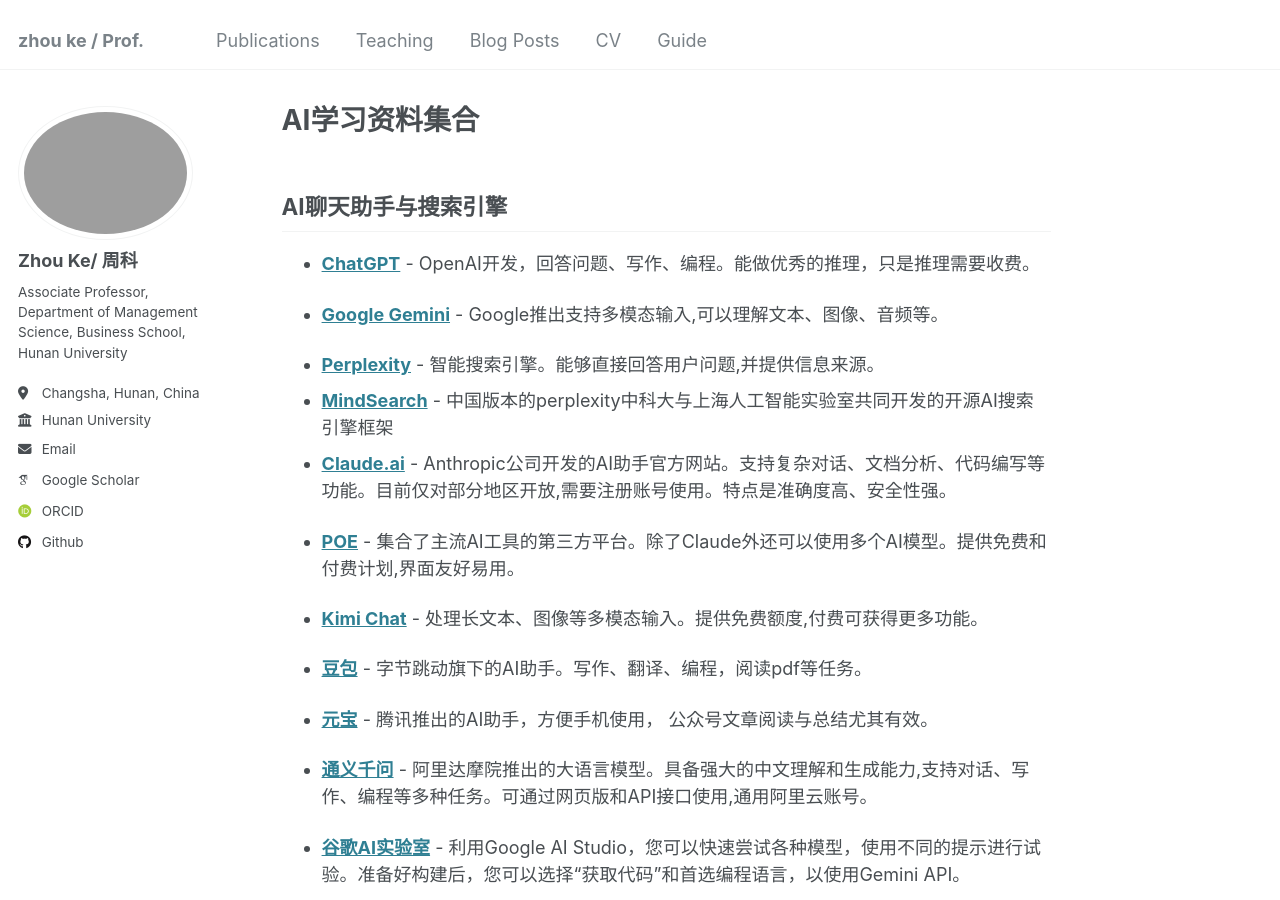
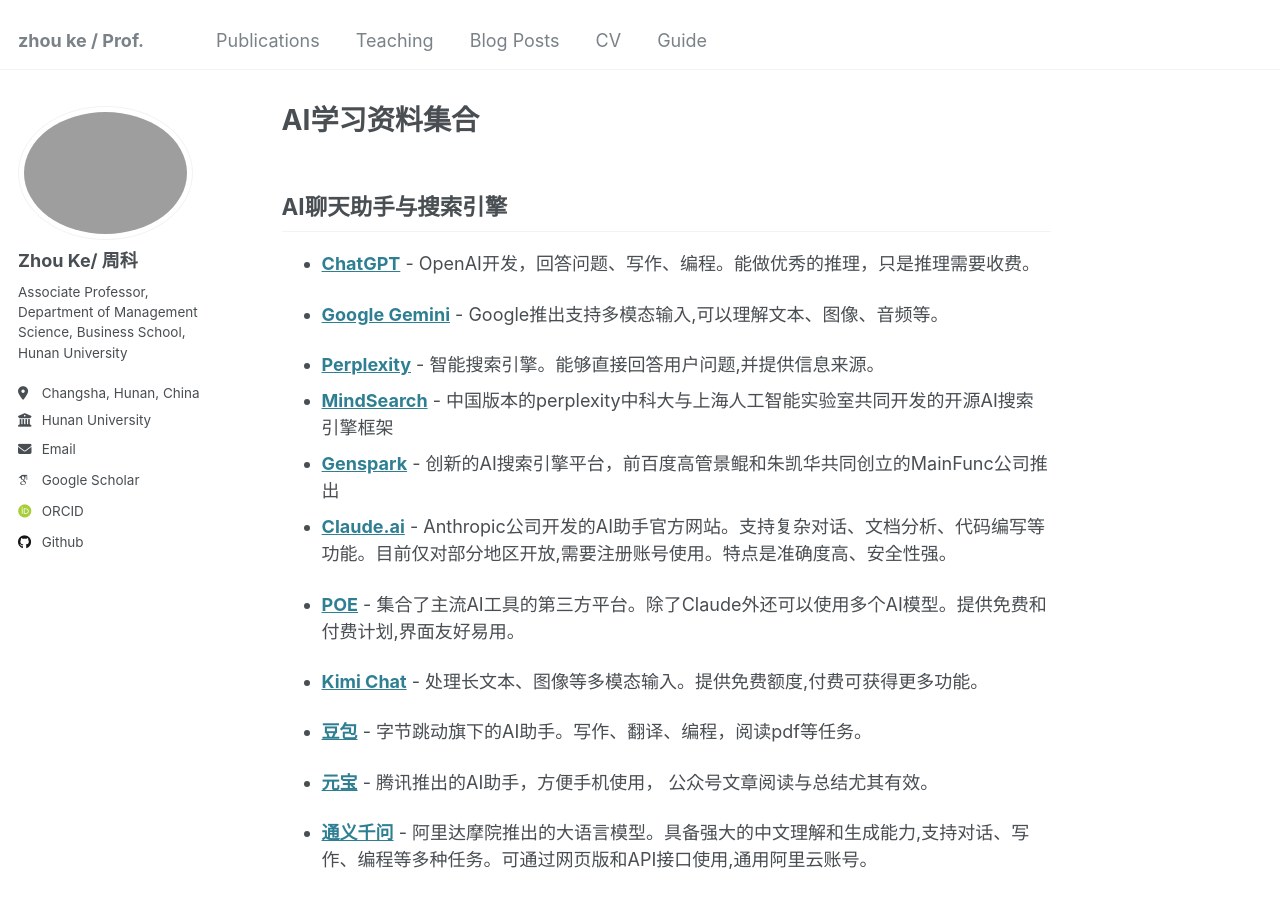
Before and after one commit to hustzhke/hustzhke.github.io, a Jekyll site: the page built from _pages/about.md, in a window 1280 px wide and 900 px high. Built offline with Jekyll 4.4.1, drawn with Linux system fonts in a browser that asks for light colours; some web fonts are replaced.

Commit message:
Update about.md

```diff
--- a/_pages/about.md
+++ b/_pages/about.md
@@ -15,6 +15,7 @@
 
 * **[Perplexity](https://www.perplexity.ai/)** - 智能搜索引擎。能够直接回答用户问题,并提供信息来源。
 * **[MindSearch](https://mindsearch.openxlab.org.cn/)** - 中国版本的perplexity中科大与上海人工智能实验室共同开发的开源AI搜索引擎框架
+* **[Genspark](https://www.genspark.ai/)** - 创新的AI搜索引擎平台，前百度高管景鲲和朱凯华共同创立的MainFunc公司推出
 * **[Claude.ai](https://claude.ai/)** - Anthropic公司开发的AI助手官方网站。支持复杂对话、文档分析、代码编写等功能。目前仅对部分地区开放,需要注册账号使用。特点是准确度高、安全性强。
 
 * **[POE](https://poe.com/)** - 集合了主流AI工具的第三方平台。除了Claude外还可以使用多个AI模型。提供免费和付费计划,界面友好易用。
```
